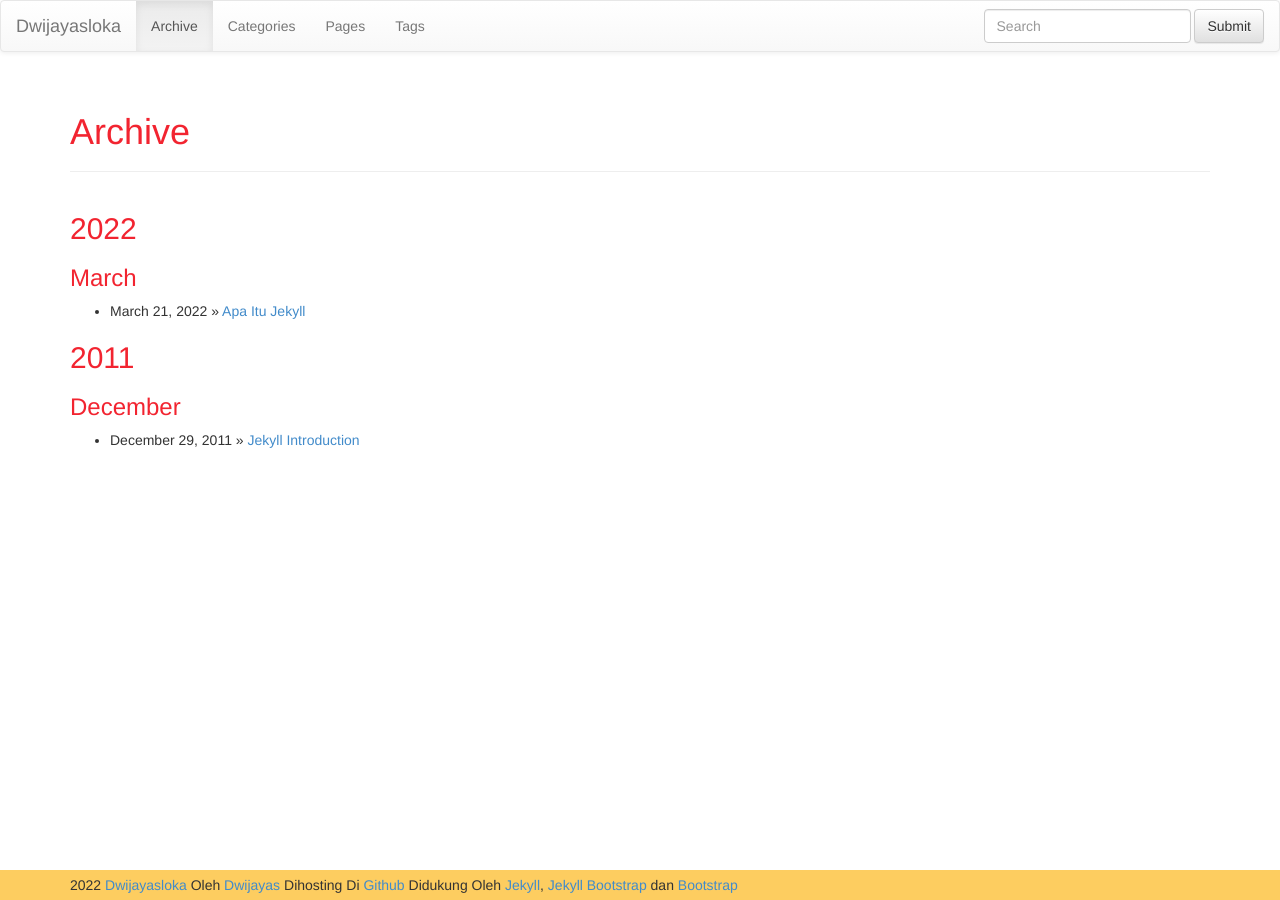
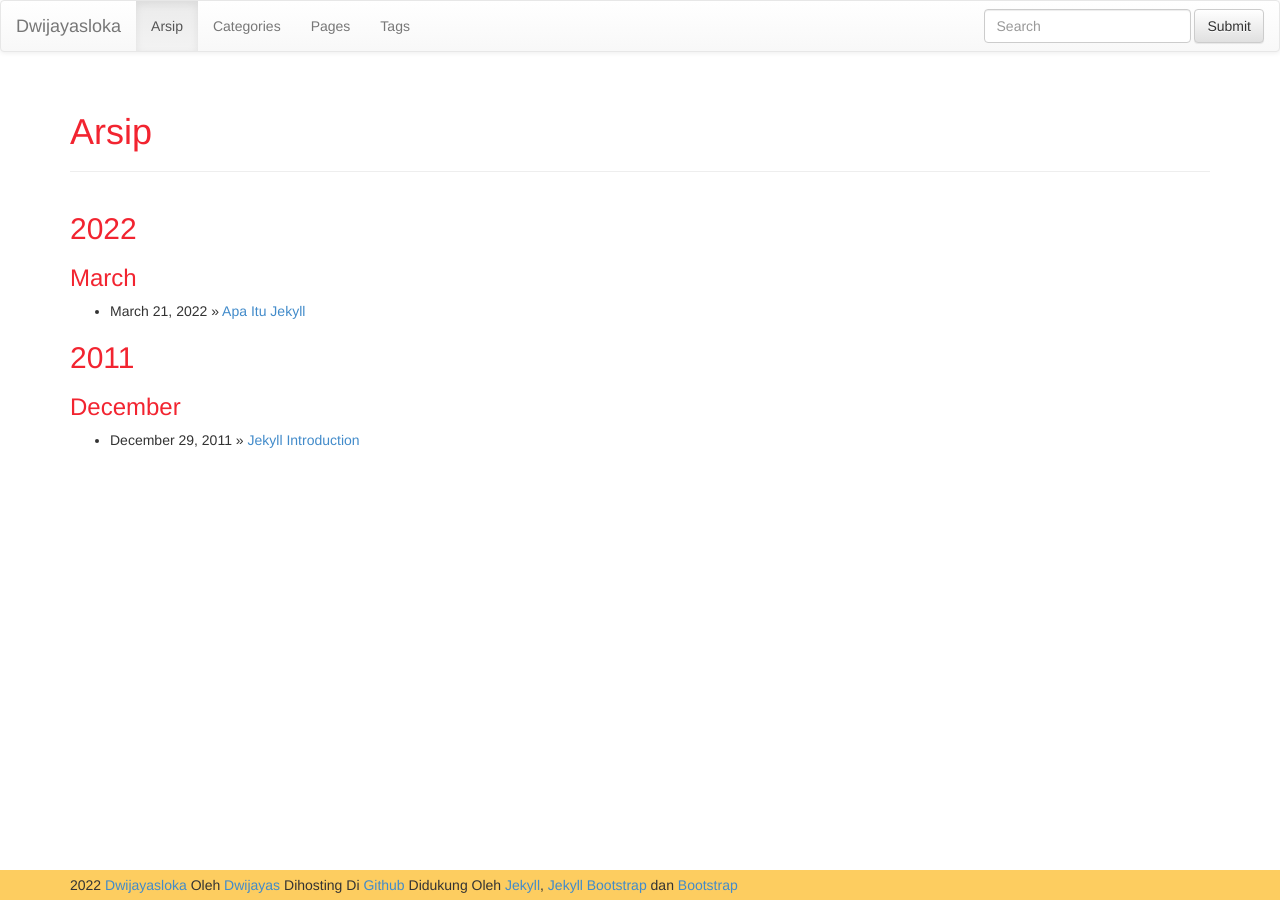
Before and after one commit to dwijayas/dwijayas.github.io, a Jekyll site: the page built from archive.html, in a window 1280 px wide. Built offline with Jekyll 4.4.1, drawn with Linux system fonts in a browser that asks for light colours; nearby versions of some CDN libraries.

Commit message:
Update archive.html

```diff
--- a/archive.html
+++ b/archive.html
@@ -1,7 +1,7 @@
 ---
 layout: page
-title : Archive
-header : Post Archive
+title : Arsip
+header : Arsip Posting
 group: navigation
 ---
 {% include JB/setup %}
```
